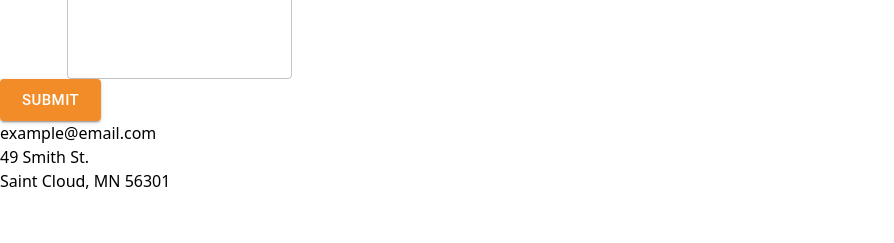
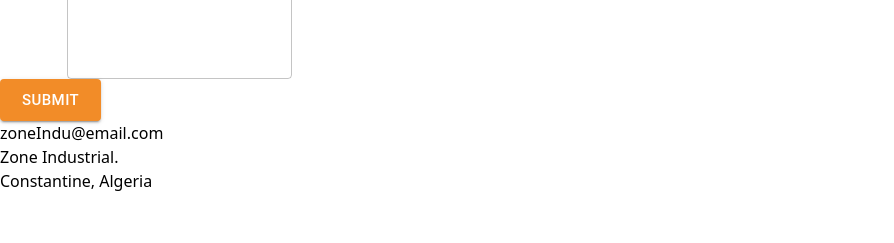
Before and after one commit to zakiD9/Zone-Industrial-project, a React (Vite) app: page / in a window 1280 px wide. Shown: the part 2980-3223 px from the top of the page, without its empty margins (0-894 px from the left). Built offline with nearby package versions, Linux system fonts and the light colour scheme.

Commit message:
bg color

```diff
--- a/src/components/Home/Contactus.tsx
+++ b/src/components/Home/Contactus.tsx
@@ -70,13 +70,13 @@ export default function Contact() {
             </div>
 
             <div className="p-2 w-full pt-8 mt-8 border-t border-gray-200 text-center">
-              <a href="mailto:example@email.com" className="text-indigo-500">
-                example@email.com
+              <a href="mailto:example@email.com" className="text-[#F28C28]">
+                zoneIndu@email.com
               </a>
               <p className="leading-normal my-5">
-                49 Smith St.
+                Zone Industrial.
                 <br />
-                Saint Cloud, MN 56301
+                Constantine, Algeria
               </p>
 
             </div>
--- a/src/pages/Home.tsx
+++ b/src/pages/Home.tsx
@@ -30,7 +30,7 @@ import Contact from '../components/Home/Contactus'
 export default function Home() {
 
   return (
-    <div className="bg-white">
+    <div className="bg-[#F2F5EC]">
       <Header />
       <div id='home' className="relative isolate px-6 pt-14 lg:px-8">
         <div
@@ -46,7 +46,7 @@ export default function Home() {
           />
         </div>
         <div className="mx-auto w-full max-w-2xl py-32 sm:py-48 lg:py-56">
-          <div className="text-center border p-4 backdrop-blur-md rounded-lg">
+          <div className="text-center  p-4 backdrop-blur-xl rounded-lg">
             <h1 className="text-5xl font-semibold tracking-tight text-balance text-gray-900 sm:text-7xl">
               Data to enrich your online business
             </h1>
```
